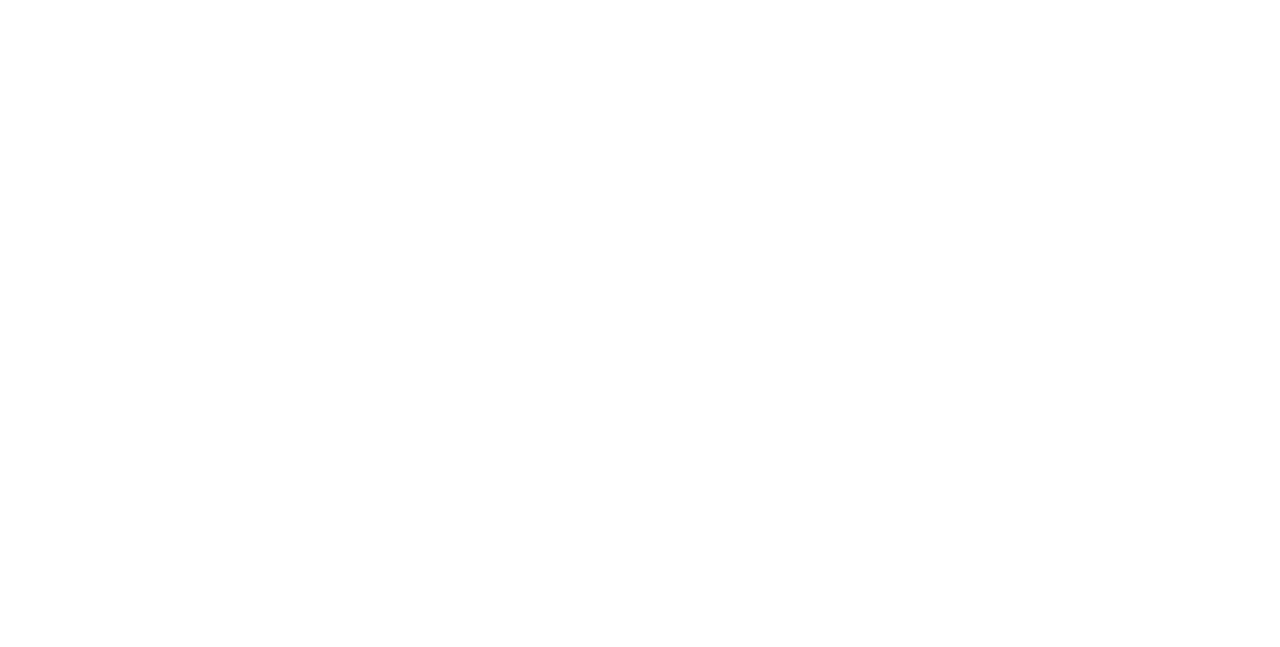
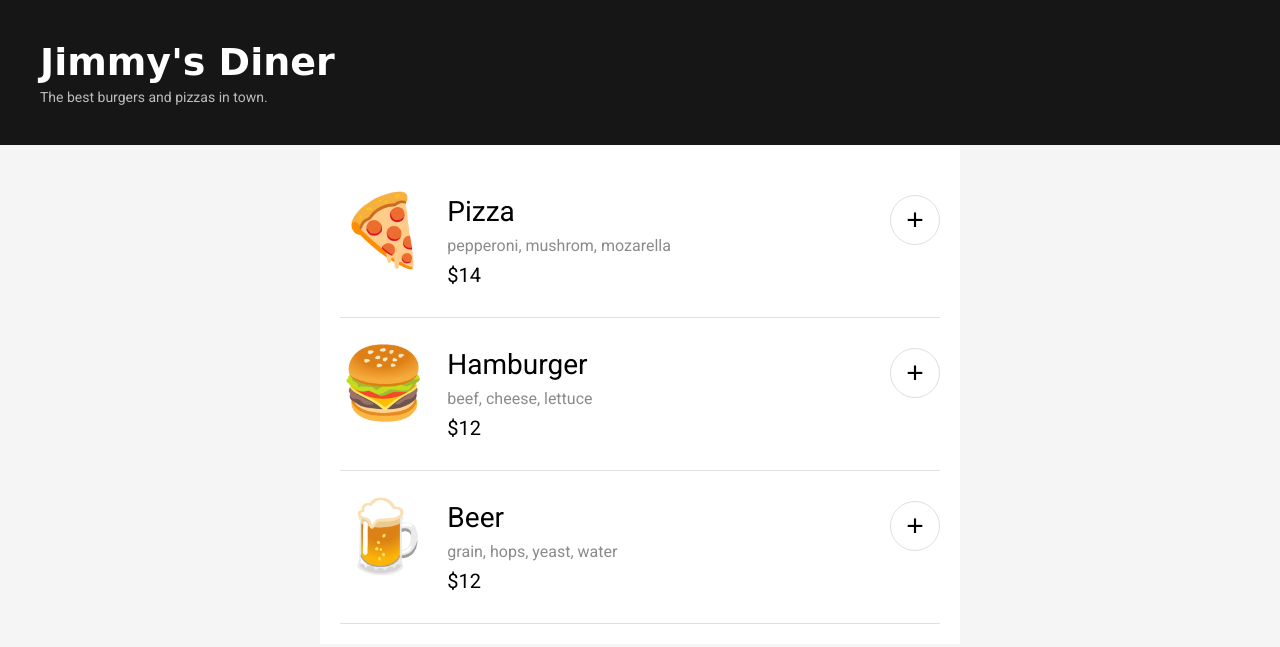
Before and after one commit to anacode7/restaurant-ordering-app, a website built with Vite: page index.html in a window 1280 px wide. Built offline with nearby package versions, Linux system fonts and the light colour scheme; files whose address does not match are found by name; a web font is replaced by a local one.

Commit message:
feat: add menu display functionality and styling
- export menuArray from data.js for use in index.js
- implement getFeedHtml to generate menu items HTML
- add render function to display menu items
- style menu items and layout in index.css
- update index.html with header and main structure

```diff
--- a/data.js
+++ b/data.js
@@ -1,4 +1,4 @@
-const menuArray = [
+export const menuArray = [
     {
         name: "Pizza",
         ingredients: ["pepperoni", "mushrom", "mozarella"],
--- a/index.css
+++ b/index.css
@@ -1,3 +1,88 @@
 body {
     margin: 0;
+    font-family: 'Roboto', sans-serif;
+    background-color: #F5F5F5;
 }
+
+header {
+    background-image: url('assets/header-img.png'); /* Placeholder or we can use a color */
+    background-color: #161616; /* Fallback color */
+    color: #fff;
+    padding: 40px;
+    text-align: left;
+}
+
+header h1 {
+    font-family: 'Smythe', cursive;
+    font-size: 38px;
+    margin: 0;
+}
+
+header p {
+    margin: 5px 0 0;
+    font-size: 14px;
+    color: #bbb;
+}
+
+main {
+    max-width: 600px;
+    margin: 0 auto;
+    padding: 20px;
+    background: #fff;
+}
+
+.menu-item {
+    border-bottom: 1px solid #e0e0e0;
+    padding: 30px 0;
+}
+
+.menu-inner {
+    display: flex;
+    align-items: flex-start;
+}
+
+.menu-emoji {
+    font-size: 70px;
+    margin-right: 20px;
+    line-height: 1;
+}
+
+.menu-details {
+    flex-grow: 1;
+}
+
+.menu-name {
+    font-size: 28px;
+    margin: 0;
+    font-weight: 500;
+}
+
+.menu-ingredients {
+    margin: 8px 0;
+    font-size: 16px;
+    color: #8b8b8b;
+}
+
+.menu-price {
+    margin: 0;
+    font-size: 20px;
+}
+
+.add-btn {
+    width: 50px;
+    height: 50px;
+    border-radius: 50%;
+    border: 1px solid #DEDEDE;
+    background: #fff;
+    font-size: 30px;
+    cursor: pointer;
+    display: flex;
+    align-items: center;
+    justify-content: center;
+    margin-left: 10px;
+    align-self: flex-start;
+}
+
+.add-btn:hover {
+    background-color: #f0f0f0;
+}
--- a/index.html
+++ b/index.html
@@ -1,8 +1,19 @@
 <html>
     <head>
-       <link rel="stylesheet" href="index.css">
+        <link rel="preconnect" href="https://fonts.googleapis.com">
+        <link rel="preconnect" href="https://fonts.gstatic.com" crossorigin>
+        <link href="https://fonts.googleapis.com/css2?family=Roboto:wght@300;400;700&family=Smythe&display=swap" rel="stylesheet">
+        <link rel="stylesheet" href="index.css">
     </head>
     <body>
-	<script src="index.js"></script>
+        <header>
+            <h1>Jimmy's Diner</h1>
+            <p>The best burgers and pizzas in town.</p>
+        </header>
+
+        <main id="feed">
+
+        </main>
+        <script src="index.js" type="module"></script>
     </body>
 </html>
--- a/index.js
+++ b/index.js
@@ -0,0 +1,28 @@
+import { menuArray } from "./data.js";
+
+function getFeedHtml() {
+  let feedHtml = ``;
+
+  menuArray.forEach(function (menu) {
+    feedHtml += `
+<div class="menu-item">
+    <div class="menu-inner">
+        <div class="menu-emoji">${menu.emoji}</div>
+        <div class="menu-details">
+            <h2 class="menu-name">${menu.name}</h2>
+            <p class="menu-ingredients">${menu.ingredients.join(", ")}</p>
+            <p class="menu-price">$${menu.price}</p>
+        </div>
+        <button class="add-btn" data-add="${menu.id}">+</button>
+    </div>
+</div>
+`;
+  });
+  return feedHtml;
+}
+
+function render() {
+  document.getElementById("feed").innerHTML = getFeedHtml();
+}
+
+render();
```
Also changed, not shown: 1 other file.
